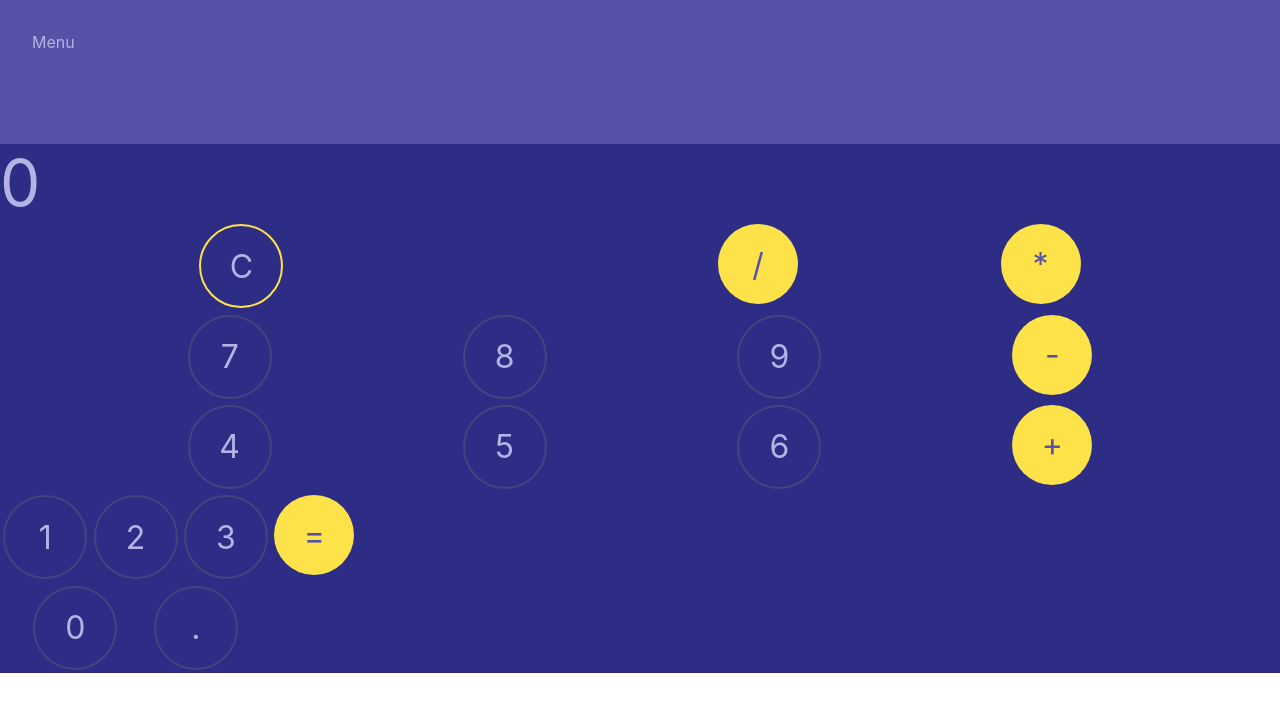
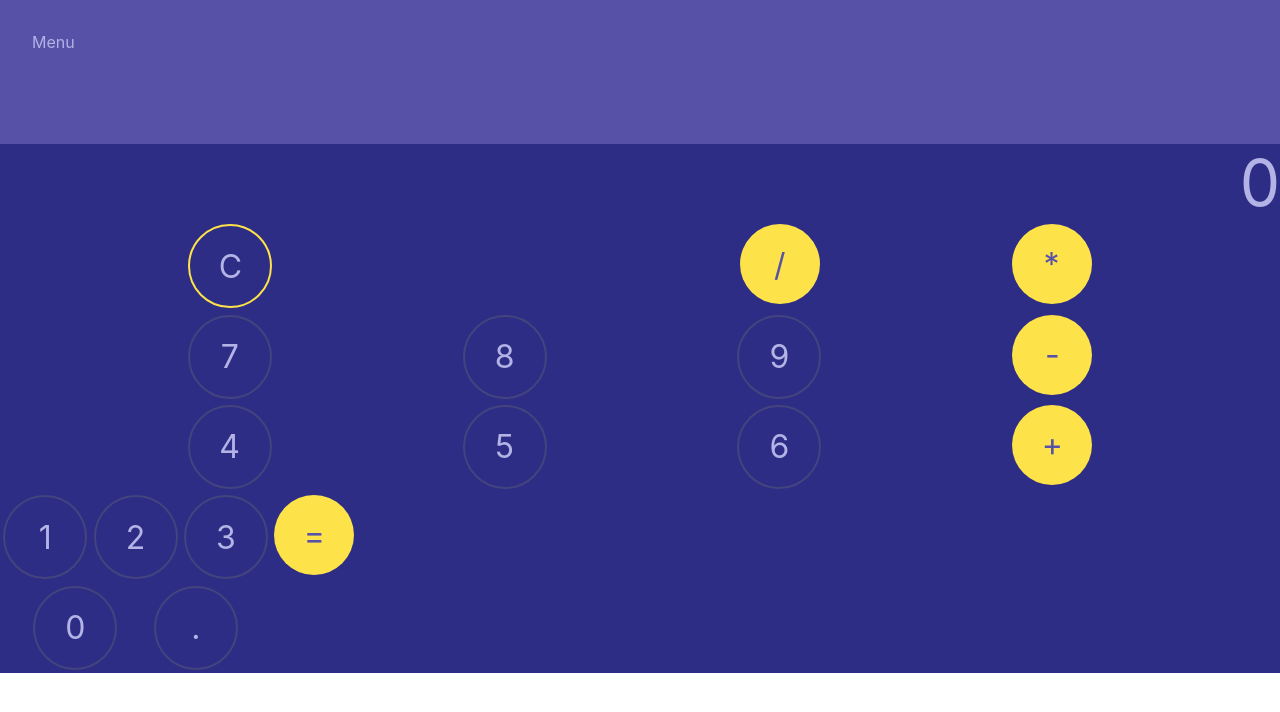
Before and after one commit to bomazani/calculator, a React (Create React App) app: page / in a window 1280 px wide. Shown: the top 712 px of the page. Built offline with nearby package versions, Linux system fonts and the light colour scheme.

Commit message:
Moved the calcDisplay output to the left.

```diff
--- a/src/components/BurgerMenu.css
+++ b/src/components/BurgerMenu.css
@@ -1,4 +1,5 @@
 .burger-menu {
+    height: 14%;
     background-color: #5752a7;
     color: #b3b3e6;
 }
--- a/src/components/CalcDisplay.css
+++ b/src/components/CalcDisplay.css
@@ -1,6 +1,10 @@
 .calc-display {
+    height: 28%;
     display: flex;
-    flex-direction: row;
+    justify-content: flex-end;
+    /* flex-direction: row; */
+    align-items: flex-end;
+    flex-wrap: wrap-reverse;
     background-color: #2d2d86;
     color: #b3b3e6;
     font-size: 2em;
--- a/src/components/CalcDisplay.jsx
+++ b/src/components/CalcDisplay.jsx
@@ -2,8 +2,4 @@ import React from "react";
 import "./CalcDisplay.css"
 
 
-export const CalcDisplay = props => (
-    <div className="calc-display">
-        {props.calcDisplay}
-    </div>
-);
+export const CalcDisplay = props => <div className="calc-display">{props.calcDisplay}</div>;
--- a/src/components/NumBtn.css
+++ b/src/components/NumBtn.css
@@ -16,8 +16,8 @@
     display: flex;
     align-items: center;
     justify-content: center;
-    height: 2em;
-    width: 4em;
+    height: 2.5em;
+    width: 5em;
     font-size: 2em;
     margin: .1em;
     background-color: #2d2d86;
@@ -30,8 +30,10 @@
     display: flex;
     align-items: center;
     justify-content: center;
-    height: 2em;
-    width: 2em;
+    height: 2.5em;
+    width: 2.5em;
+    margin: .1em;
+    font-size: 2em;
     background-color: #2d2d86;
     color: #2d2d86;
     border: 2px solid #2d2d86;
```
